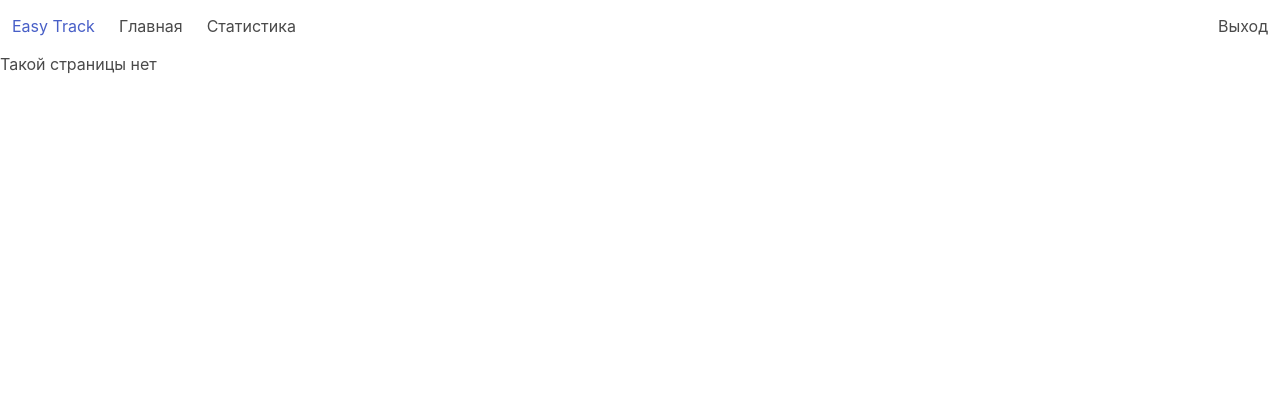
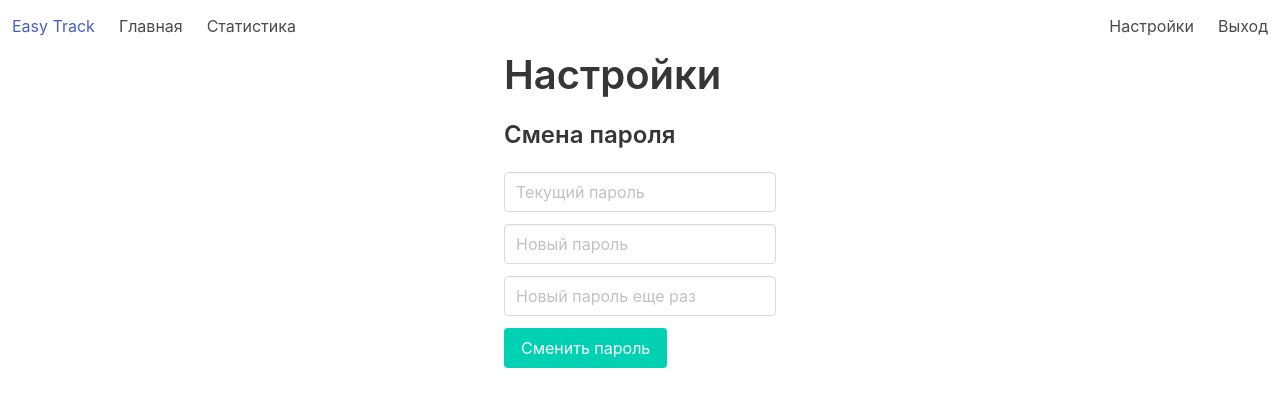
Before and after one commit to mrEvgenX/easytrack, a React (Create React App) app in the folder react/: page /settings in a window 1280 px wide. Shown: the top 406 px of the page. Built offline with nearby package versions, Linux system fonts and the light colour scheme; no server answers; sample sign-in values are in the browser's storage.

Commit message:
Create a settings page with password changing ability

```diff
--- a/react/src/App.js
+++ b/react/src/App.js
@@ -12,6 +12,7 @@ import Login from './containers/Login'
 import Register, {OneMoreStep, AwaitActivationByAdmin} from './containers/Register'
 import WelcomeBlock from './components/WelcomeBlock'
 import Main from './containers/Main'
+import Settings from './containers/Settings'
 import EmailConfirmation from './components/EmailConfirmation'
 import NotFoundPage from './components/NotFoudPage'
 
@@ -48,6 +49,7 @@ export default function App(props) {
                             applyEntriesChanging={applyEntriesChanging} />
                     }
                     />
+                    <Route exact path="/settings" component={Settings} />
                     <Route exact path="/welcome" component={WelcomeBlock} />
                     <Route exact path="/login" component={Login} />
                     <Route exact path="/register" component={Register} />
--- a/react/src/components/header/HeaderMenu.js
+++ b/react/src/components/header/HeaderMenu.js
@@ -4,7 +4,7 @@ import { Link } from 'react-router-dom';
 
 export default function HeaderMenu(props) {
     const { isActive, onLogout } = props;
-    const handleClick = (e) => {
+    const handleLogout = (e) => {
         e.preventDefault();
         onLogout()
     }
@@ -15,7 +15,8 @@ export default function HeaderMenu(props) {
                 <Link className="navbar-item" to="/statistics">Статистика</Link>
             </div>
             <div className="navbar-end">
-                <a href="/" className='navbar-item' onClick={handleClick}>Выход</a>
+                <Link className="navbar-item" to="/settings">Настройки</Link>
+                <a href="/" className='navbar-item' onClick={handleLogout}>Выход</a>
             </div>
         </div>
     );
--- /dev/null
+++ b/react/src/containers/Settings.js
@@ -0,0 +1,68 @@
+import React, {useState} from 'react'
+import { Redirect } from 'react-router-dom'
+import {useSelector, useDispatch} from 'react-redux'
+import {changePassword} from '../redux/password'
+
+
+const Settings = () => {
+    const isAuthenticated = useSelector(state => state.auth.refresh != null)
+    const access = useSelector(state => state.auth.access)
+    const passwordChangingInProgress = useSelector(state => state.password.changePassword.inProgress)
+    const passwordChangingErrorOccurred = useSelector(state => state.password.changePassword.error != null)
+    const dispatch = useDispatch()
+    const [oldPassword, setOldPassword] = useState('')
+    const [newPassword, setNewPassword] = useState('')
+    const [newPasswordRepeat, setNewPasswordRepeat] = useState('')
+
+    if (!isAuthenticated) {
+        return <Redirect to="/welcome" />;
+    }
+
+    const onSubmit = (e) => {
+        e.preventDefault()
+        dispatch(changePassword(access, oldPassword, newPassword, newPasswordRepeat))
+            .then(() => {
+                // TODO Почему-то не работает
+                if (!passwordChangingErrorOccurred) {
+                    setOldPassword('')
+                    setNewPassword('')
+                    setNewPasswordRepeat('')
+                }
+
+            })
+    }
+
+    return (<>
+        <div className="container">
+            <h2 className="title is-2">Настройки</h2>
+            <h4 className="title is-4">Смена пароля</h4>
+            <form onSubmit={onSubmit}>
+                <div className="field">
+                    <p className="control">
+                        <input className="input" type="password" placeholder="Текущий пароль" value={oldPassword} onChange={(e) => setOldPassword(e.target.value)} />
+                    </p>
+                </div>
+                <div className="field">
+                    <p className="control">
+                        <input className="input" type="password" placeholder="Новый пароль" value={newPassword} onChange={(e) => setNewPassword(e.target.value)} />
+                    </p>
+                </div>
+                <div className="field">
+                    <p className="control">
+                        <input className="input" type="password" placeholder="Новый пароль еще раз" value={newPasswordRepeat} onChange={(e) => setNewPasswordRepeat(e.target.value)} />
+                    </p>
+                </div>
+                <div className="field">
+                    <p className="control">
+                        <input className="button is-primary" type="submit" value="Сменить пароль" />
+                    </p>
+                </div>
+                {passwordChangingInProgress? <p className="content">Пожалуйста, подождите</p> : null }
+                {/* TODO сделать информативные подсказки о том, что именно не так */}
+                {passwordChangingErrorOccurred? <p className="content">Случилась непредвиденная ошибка</p> : null }
+            </form>
+        </div>
+    </>)
+}
+
+export default Settings
--- a/react/src/index.js
+++ b/react/src/index.js
@@ -9,11 +9,13 @@ import thunk from 'redux-thunk'
 import {Provider} from 'react-redux'
 import {authReducer} from './redux/auth'
 import {dataReducer} from './redux/data'
+import {passwordReducer} from './redux/password'
 
 const store = createStore(
   combineReducers({
     auth: authReducer,
     data: dataReducer,
+    password: passwordReducer,
   }),
   {},
   applyMiddleware(thunk, logger)
--- /dev/null
+++ b/react/src/redux/password.js
@@ -0,0 +1,78 @@
+import {combineReducers} from 'redux'
+
+const baseAPIUrl = '/api/v1/';
+
+
+// types
+
+const SEND_CHANGE_PASSWORD_REQUEST = 'easytrack/password/SEND_CHANGE_PASSWORD_REQUEST';
+const SHOW_CHANGE_PASSWORD_SUCCESS = 'easytrack/password/SHOW_CHANGE_PASSWORD_SUCCESS';
+const SHOW_CHANGE_PASSWORD_ERROR = 'easytrack/password/SHOW_CHANGE_PASSWORD_ERROR';
+
+// actions
+
+const sendChangePasswordRequest = () => ({
+    type: SEND_CHANGE_PASSWORD_REQUEST,
+})
+
+export const showChangePasswordSuccess = () => ({
+    type: SHOW_CHANGE_PASSWORD_SUCCESS,
+})
+
+export const showChangePasswordError = (error) => ({
+    type: SHOW_CHANGE_PASSWORD_ERROR,
+    payload: error,
+})
+
+// operations
+
+export const changePassword = (access, oldPassword, newPassword, newPasswordRepeat) => async dispatch => {
+    dispatch(sendChangePasswordRequest())
+    try {
+        const response = await fetch(
+            `${baseAPIUrl}auth/password/change`, {
+            method: 'POST',
+            headers: {
+                'Content-Type': 'application/json;charset=utf-8',
+                'Authorization': `Bearer ${access}`
+            },
+            body: JSON.stringify({
+                old_password: oldPassword,
+                new_password: newPassword,
+                new_password_repeat: newPasswordRepeat,
+            })
+        })
+        if (!response.ok){
+            const error = await response.json()
+            throw new Error(response.status + ': ' + JSON.stringify(error))
+        }
+        dispatch(showChangePasswordSuccess())
+    } catch (error) {
+        dispatch(showChangePasswordError(error))
+    }
+}
+
+// reducers
+
+const initialState = {
+    inProgress: false,
+    error: null,
+}
+
+const changePasswordReducer = (state = initialState, action) => {
+    const {type, payload} = action;
+    switch(type) {
+        case SEND_CHANGE_PASSWORD_REQUEST:
+            return {...state, inProgress: true}
+        case SHOW_CHANGE_PASSWORD_SUCCESS:
+            return {...state, inProgress: false, error: null}
+        case SHOW_CHANGE_PASSWORD_ERROR:
+            return {...state, inProgress: false, error: payload}
+        default:
+            return state
+    }
+}
+
+export const passwordReducer = combineReducers({
+    changePassword: changePasswordReducer,
+})
```
Also changed, not shown: 1 other file (tests, documents, lock files or other folders).
